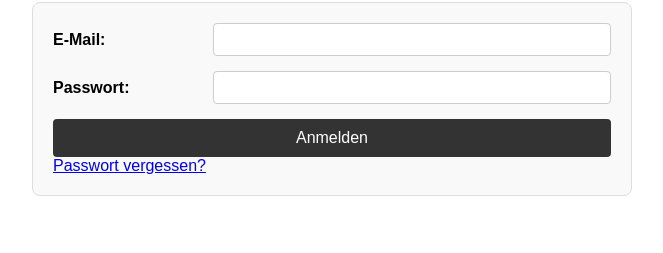
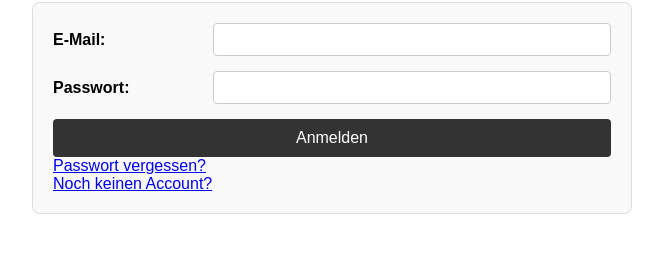
Before and after one commit to Gabriel-Arocha/m293_ap23a_Ania_Gabriel, a plain HTML site: page Projekt_Filmsite/Login.html in a window 1280 px wide. Shown: the part 75-328 px from the top of the page, without its empty margins (308-971 px from the left). Drawn offline with Linux system fonts and the light colour scheme.

Commit message:
Updated Login
Register Option hinzugefügt

```diff
--- a/Projekt_Filmsite/Login.html
+++ b/Projekt_Filmsite/Login.html
@@ -19,6 +19,8 @@
       </div>
       <button type="submit">Anmelden</button>
       <p><a href="password_reset.html">Passwort vergessen?</a></p>
+      <p><a href="Registration.html">Noch keinen Account?</a></p>
+
     </form>
   </body>
 </html>
```
